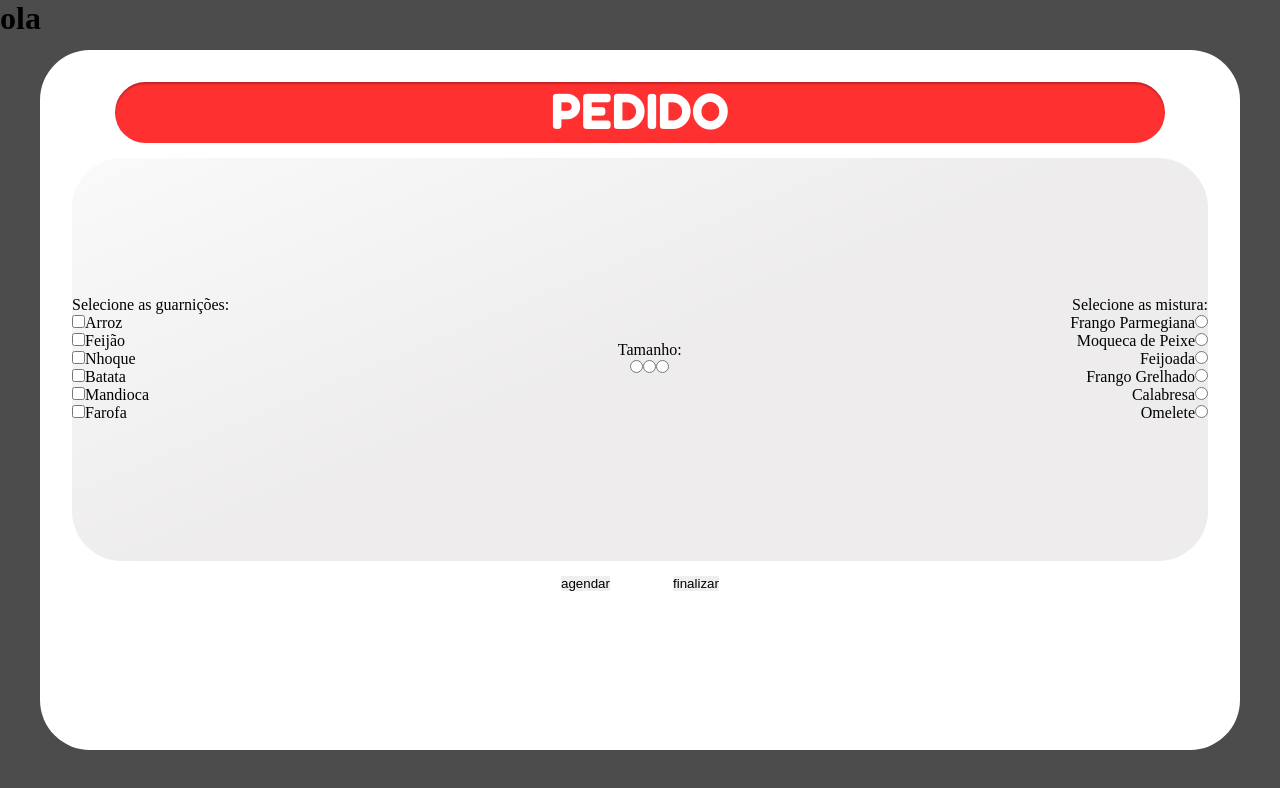
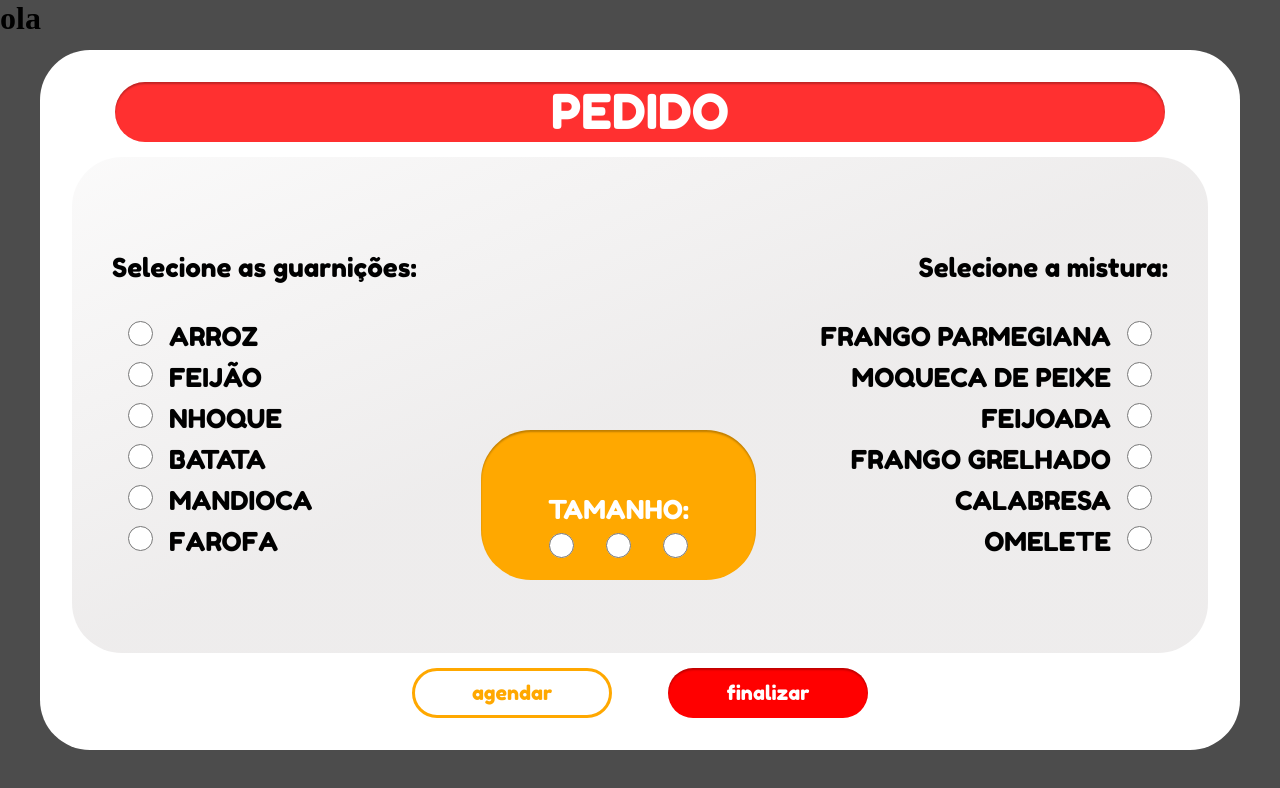
Before and after one commit to ViniciusCharleaux/mymita, a React (Vite) app: page /pedido in a window 1280 px wide. Shown: the top 788 px of the page. Built offline with nearby package versions, Linux system fonts and the light colour scheme.

Commit message:
Mais CSS em Order
Trabalho remoto feito para abonar a falta do dia 10/06

```diff
--- a/src/pages/order/index.tsx
+++ b/src/pages/order/index.tsx
@@ -33,30 +33,30 @@ export const Order: React.FC = () => {
                     </div>
                     <div className="conteudo">
                         <div className="guarnicoes">
-                            <label htmlFor="guarnicoes">Selecione as guarnições:</label>
+                            <label htmlFor="guarnicoes" className="titulo">Selecione as guarnições:</label>
 
-                            <p><input type="checkbox"></input>
-                            <label htmlFor="guarnicao1">Arroz</label></p>
+                            <p><input type="radio"></input>
+                            <label htmlFor="guarnicao1">ARROZ</label></p>
 
-                            <p><input type="checkbox"></input>
-                            <label htmlFor="guarnicao2">Feijão</label></p>
+                            <p><input type="radio"></input>
+                            <label htmlFor="guarnicao2">FEIJÃO</label></p>
 
-                            <p><input type="checkbox"></input>
-                            <label htmlFor="guarnicao3">Nhoque</label></p>
+                            <p><input type="radio"></input>
+                            <label htmlFor="guarnicao3">NHOQUE</label></p>
 
-                            <p><input type="checkbox"></input>
-                            <label htmlFor="guarnicao4">Batata</label></p>
+                            <p><input type="radio"></input>
+                            <label htmlFor="guarnicao4">BATATA</label></p>
 
-                            <p><input type="checkbox"></input>
-                            <label htmlFor="guarnicao5">Mandioca</label></p>
+                            <p><input type="radio"></input>
+                            <label htmlFor="guarnicao5">MANDIOCA</label></p>
 
-                            <p><input type="checkbox"></input>
-                            <label htmlFor="guarnicao6">Farofa</label></p>
+                            <p><input type="radio"></input>
+                            <label htmlFor="guarnicao6">FAROFA</label></p>
 
                         </div>
 
                         <div className="tamanho">
-                            <label htmlFor="tamanho">Tamanho:</label>
+                            <label htmlFor="tamanho">TAMANHO:</label>
                             <p>
                                 <input type="radio" name="tamanho"></input>
                                 <input type="radio" name="tamanho"></input>
@@ -65,38 +65,37 @@ export const Order: React.FC = () => {
                         </div>
 
                         <div className="mistura">
-                            <label htmlFor="mistura">Selecione as mistura:</label>
+                            <label htmlFor="mistura" className="titulo">Selecione a mistura:</label>
 
                             <p>
-                            <label htmlFor="mistura2">Frango Parmegiana</label>
+                            <label htmlFor="mistura2">FRANGO PARMEGIANA</label>
                             <input type="radio" name="mistura"></input>
                             </p>
 
                             <p>
-                            <label htmlFor="mistura2">Moqueca de Peixe</label>
+                            <label htmlFor="mistura2">MOQUECA DE PEIXE</label>
                             <input type="radio" name="mistura"></input>
                             </p>
 
                             <p>
-                            <label htmlFor="mistura2">Feijoada</label>
+                            <label htmlFor="mistura2">FEIJOADA</label>
                             <input type="radio" name="mistura"></input>
                             </p>
 
                             <p>
-                            <label htmlFor="mistura2">Frango Grelhado</label>
+                            <label htmlFor="mistura2">FRANGO GRELHADO</label>
                             <input type="radio" name="mistura"></input>
                             </p>
 
                             <p>
-                            <label htmlFor="mistura2">Calabresa</label>
+                            <label htmlFor="mistura2">CALABRESA</label>
                             <input type="radio" name="mistura"></input>
                             </p>
 
                             <p>
-                            <label htmlFor="mistura2">Omelete</label>
+                            <label htmlFor="mistura2">OMELETE</label>
                             <input type="radio" name="mistura"></input>
                             </p>
-
 
                         </div>
 
--- a/src/pages/order/styles.ts
+++ b/src/pages/order/styles.ts
@@ -13,7 +13,7 @@ export const ModalContainer = styled.div`
 
 main{
     width: 100%;
-    height: 80%;
+    height: 100%;
     display: flex;
     flex-direction: column;
 
@@ -36,6 +36,20 @@ main{
 
 
     }
+
+    .titulo{
+        margin-bottom: 30px;
+
+    }
+
+    input{
+        margin: 0.5rem 1rem ;
+        width: 25px;
+        height: 25px;
+
+        color: #FFA800;
+    }
+
     .topo{
         width: 1050px;
         height: 77px;
@@ -50,7 +64,6 @@ main{
 
         color: white;
 
-
         background: #FF3030;
         box-shadow: inset 0px 2px 2px rgba(0, 0, 0, 0.25);
         border-radius: 50px;
@@ -60,14 +73,38 @@ main{
         display: flex;
         flex-direction: column;
         align-items: flex-start;
+        padding: 0 2.5rem;
+
+        font-family: 'Fredoka One';
+        font-style: normal;
+        font-weight: 400;
+        font-size: 26px;
 
     }
 
     .tamanho{
+        width: 275px;
+        height: 150px;
         display: flex;
         flex-direction: column;
-        padding: 0 6rem;
+        padding: 4rem 2rem;
         align-items: center;
+        margin-top: 200px;
+
+        font-family: 'Fredoka One';
+        font-style: normal;
+        font-weight: 400;
+        font-size: 26px;
+        color: white;
+
+        background: #FFA800;
+        box-shadow: inset 0px 2px 2px rgba(0, 0, 0, 0.25);
+        border-radius: 50px;
+
+        input{
+            width: 25px;
+            height: 25px;
+        }
 
     }
 
@@ -75,13 +112,48 @@ main{
         display: flex;
         flex-direction: column;
         align-items: flex-end;
+        padding: 0 2.5rem;
+
+        font-family: 'Fredoka One';
+        font-style: normal;
+        font-weight: 400;
+        font-size: 26px;
+
+
+
     }
 
     .botoes{
-        width: 25%;
+        width: 50%;
         display: flex;
         align-items: center;
         justify-content: space-evenly;
+
+        button{
+            width: 200px;
+            height: 50px;
+
+            font-family: 'Fredoka One';
+            font-style: normal;
+            font-weight: 400;
+            font-size: 20px;
+
+            border-radius: 50px;
+
+        }
+
+
+        .finalizar{
+            background: #FF0000;
+            box-shadow: inset 0px 2px 2px rgba(0, 0, 0, 0.25);
+            color: white;
+        }
+
+        .agendar{
+            background: white;
+            color: #FFA800;
+            border: 3px solid #FFA800;
+        }
     }
 }
 
```
